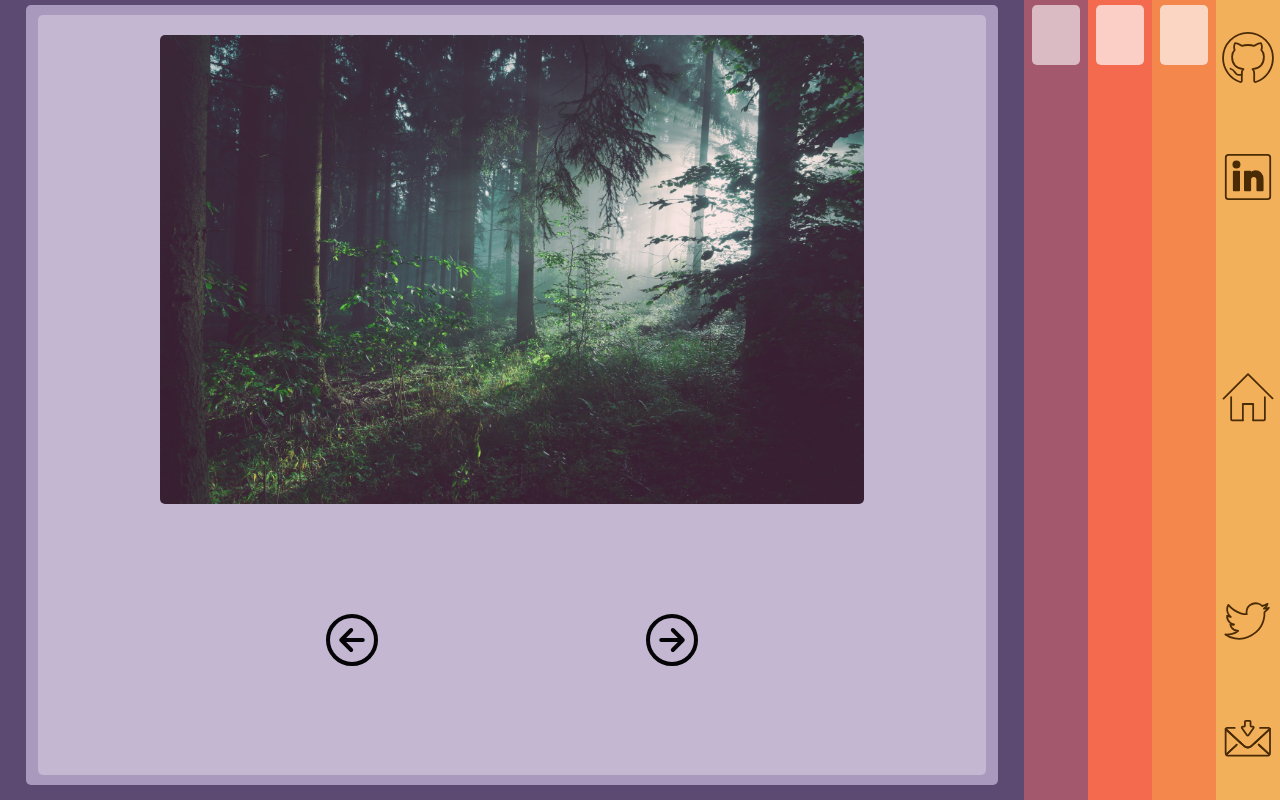
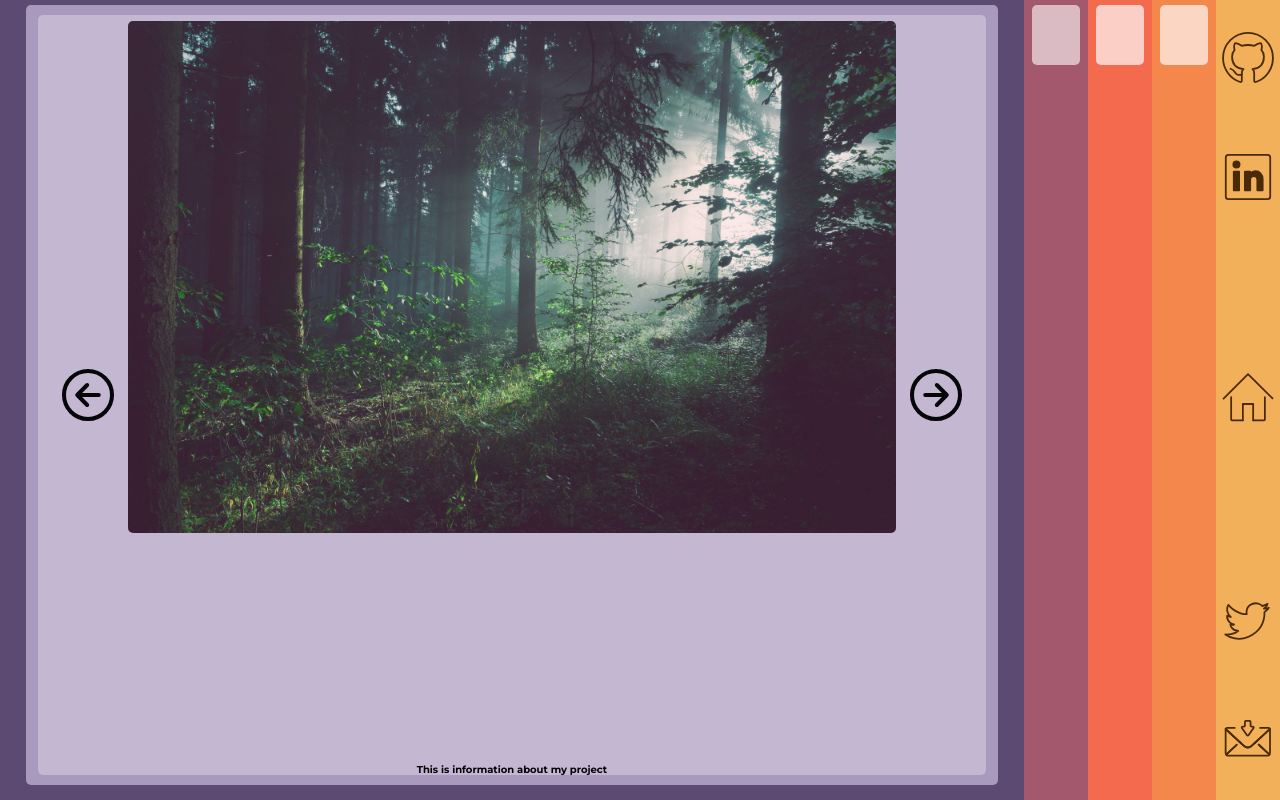
Before and after one commit to dayvista/portfolio-website, a React app: page /projects in a window 1280 px wide. Built offline with nearby package versions, Linux system fonts and the light colour scheme.

Commit message:
Add carousel radio buttons. Adjusted stylesheet.

```diff
--- a/src/components/Sections/SectionToggles/ProjectsToggle.js
+++ b/src/components/Sections/SectionToggles/ProjectsToggle.js
@@ -1,4 +1,4 @@
-import React, { useState, useRef, useEffect } from "react";
+import React, { useState, useRef, Fragment } from "react";
 import { animated, useSpring, useSprings } from "react-spring";
 
 import Icon from "../../Icon/IconIndex";
@@ -22,42 +22,20 @@ const useComponentWillMount = (func) => {
 };
 
 const ProjectsToggle = ({ index, sectionData, mVP, tVP }) => {
-  const [imageWidth, setImageWidth] = useState(0);
-  const [carouselLength, setCarouselLength] = useState(0);
-  const [carouselTransformCounter, setCarouselTransformCounter] = useState(1);
   const [carouselIndex, setCarouselIndex] = useState(0);
 
-  let resizeWindow = () => {
-    setImageWidth(window.innerWidth * 0.55 + 40);
-  };
-
-  useComponentWillMount(() => {
-    resizeWindow();
-    setCarouselLength(document.querySelectorAll("img").length);
-  });
-
-  useEffect(() => {
-    resizeWindow();
-    window.addEventListener("resize", resizeWindow);
-    return () => {
-      window.removeEventListener("resize", resizeWindow);
-    };
-  }, []);
-
   const carouselCounter = (event) => {
-    let counter = carouselTransformCounter;
     let index = carouselIndex;
 
     if (
       event.target.id === "back-arrow-icon" ||
       event.target.parentElement.id === "back-arrow-icon"
     ) {
-      if (counter < 2) {
-        counter++;
-        setCarouselTransformCounter(counter);
-      }
-
-      if (index > -1) {
+      console.log(index);
+      if (index === 0) {
+        index = projectsData.length - 1;
+        setCarouselIndex(index);
+      } else if (index > 0) {
         index--;
         setCarouselIndex(index);
       }
@@ -65,18 +43,14 @@ const ProjectsToggle = ({ index, sectionData, mVP, tVP }) => {
       event.target.id === "next-arrow-icon" ||
       event.target.parentElement.id === "next-arrow-icon"
     ) {
-      if (counter > -3) {
-        counter--;
-        setCarouselTransformCounter(counter);
-      }
-
-      if (index < projectsData.length + 1) {
+      if (index === projectsData.length - 1) {
+        index = 0;
+        setCarouselIndex(index);
+      } else if (index < projectsData.length - 1) {
         index++;
         setCarouselIndex(index);
       }
     }
-
-    console.log(index);
   };
 
   const { opacity, width, height, cursor, ...toggledProps } = useSpring({
@@ -126,130 +100,9 @@ const ProjectsToggle = ({ index, sectionData, mVP, tVP }) => {
   const imgSprings = useSprings(
     projectsData.length,
     projectsData.map((project, i) => ({
-      to:
-        i !== carouselIndex
-          ? [
-              { opacity: 0 },
-              {
-                transform:
-                  carouselLength % 2 === 0
-                    ? "translateX(" +
-                      imageWidth * (carouselTransformCounter + 0.5) +
-                      "px)"
-                    : "translateX(" +
-                      imageWidth * carouselTransformCounter +
-                      "px)",
-              },
-            ]
-          : [
-              {
-                transform:
-                  carouselLength % 2 === 0
-                    ? "translateX(" +
-                      imageWidth * (carouselTransformCounter + 0.5) +
-                      "px)"
-                    : "translateX(" +
-                      imageWidth * carouselTransformCounter +
-                      "px)",
-              },
-              { opacity: 1 },
-            ],
+      opacity: i === carouselIndex ? 1 : 0,
       from: {
         opacity: i === carouselIndex ? 1 : 0,
-        transform:
-          carouselLength % 2 === 0
-            ? "translateX(" +
-              imageWidth * (carouselTransformCounter + 0.5) +
-              "px)"
-            : "translateX(" + imageWidth * carouselTransformCounter + "px)",
-      },
-    }))
-  );
-
-  // i = [projectsData.length + i]
-  const lastImgClonesSprings = useSprings(
-    2,
-    projectsData.map((project, i) => ({
-      to:
-        i !== carouselIndex
-          ? [
-              { opacity: i === carouselIndex ? 1 : 0 },
-              {
-                transform:
-                  carouselLength % 2 === 0
-                    ? "translateX(" +
-                      imageWidth * (carouselTransformCounter + 0.5) +
-                      "px)"
-                    : "translateX(" +
-                      imageWidth * carouselTransformCounter +
-                      "px)",
-              },
-            ]
-          : [
-              {
-                transform:
-                  carouselLength % 2 === 0
-                    ? "translateX(" +
-                      imageWidth * (carouselTransformCounter + 0.5) +
-                      "px)"
-                    : "translateX(" +
-                      imageWidth * carouselTransformCounter +
-                      "px)",
-              },
-              { opacity: i === carouselIndex ? 1 : 0 },
-            ],
-      from: {
-        opacity: i === carouselIndex ? 1 : 0,
-        transform:
-          carouselLength % 2 === 0
-            ? "translateX(" +
-              imageWidth * (carouselTransformCounter + 0.5) +
-              "px)"
-            : "translateX(" + imageWidth * carouselTransformCounter + "px)",
-      },
-    }))
-  );
-
-  // i = i - 2
-  const firstImgClonesSprings = useSprings(
-    2,
-    projectsData.map((project, i) => ({
-      to:
-        i !== carouselIndex
-          ? [
-              { opacity: i === carouselIndex ? 1 : 0 },
-              {
-                transform:
-                  carouselLength % 2 === 0
-                    ? "translateX(" +
-                      imageWidth * (carouselTransformCounter + 0.5) +
-                      "px)"
-                    : "translateX(" +
-                      imageWidth * carouselTransformCounter +
-                      "px)",
-              },
-            ]
-          : [
-              {
-                transform:
-                  carouselLength % 2 === 0
-                    ? "translateX(" +
-                      imageWidth * (carouselTransformCounter + 0.5) +
-                      "px)"
-                    : "translateX(" +
-                      imageWidth * carouselTransformCounter +
-                      "px)",
-              },
-              { opacity: i === carouselIndex ? 1 : 0 },
-            ],
-      from: {
-        opacity: i === carouselIndex ? 1 : 0,
-        transform:
-          carouselLength % 2 === 0
-            ? "translateX(" +
-              imageWidth * (carouselTransformCounter + 0.5) +
-              "px)"
-            : "translateX(" + imageWidth * carouselTransformCounter + "px)",
       },
     }))
   );
@@ -260,85 +113,147 @@ const ProjectsToggle = ({ index, sectionData, mVP, tVP }) => {
       style={{ opacity, width, height, cursor, ...toggledProps }}
     >
       <animated.div className="carousel-container">
+        {!mVP && !tVP ? (
+          <Fragment>
+            <animated.div
+              className="arrow-container"
+              id="arrow-container-1"
+              style={{
+                opacity: carouselSpring.opacity,
+                width:
+                  index === `${sectionData.name}`
+                    ? carouselSpring.width.interpolate({
+                        range: [0, 0.1, 1],
+                        output: ["0vw", "10vw", "10vw"],
+                      })
+                    : carouselSpring.width.interpolate({
+                        range: [0, 0.9, 1],
+                        output: ["0vw", "0vw", "10vw"],
+                      }),
+                height:
+                  index === `${sectionData.name}`
+                    ? carouselSpring.height.interpolate({
+                        range: [0, 0.1, 1],
+                        output: ["0%", "15%", "15%"],
+                      })
+                    : carouselSpring.height.interpolate({
+                        range: [0, 0.9, 1],
+                        output: ["0%", "0%", "15%"],
+                      }),
+              }}
+            >
+              <AnimatedIcon
+                name="back-arrow"
+                key="back-arrow"
+                stroke={stroke}
+                handleClick={carouselCounter}
+              />
+            </animated.div>
             <animated.div className="carousel-slider" style={carouselSpring}>
-          {/* Clone of last 2 images in carousel */}
-          {lastImgClonesSprings.map((prop, i) => (
-            <animated.img
-              key={i - 2}
-              id={
-                i === 0
-                  ? `slide-${
-                      projectsData[projectsData.length - i - 2].id
-                    }-clone`
-                  : `slide-${projectsData[projectsData.length - i].id}-clone`
-              }
-              src={
-                i === 0
-                  ? `slide-${projectsData[projectsData.length - i - 2].src}`
-                  : `slide-${projectsData[projectsData.length - i].src}`
-              }
-              style={prop}
-            ></animated.img>
-          ))}
-          {/* Main carousel images */}
+              {/* Carousel images */}
               {imgSprings.map((prop, i) => (
+                <Fragment key={`${i}-fragment`}>
                   <animated.img
                     key={i}
                     id={`slide-${projectsData[i].id}`}
                     src={`${projectsData[i].src}`}
                     style={prop}
                   ></animated.img>
-          ))}
-          {/* Clone of first 2 images in carousel */}
-          {firstImgClonesSprings.map((prop, i) => (
-            <animated.img
-              key={i + projectsData.length}
-              id={`slide-${projectsData[i].id}-clone`}
-              src={`${projectsData[i].src}`}
-              style={prop}
-            ></animated.img>
+                  <animated.p key={`slide-${i}-text`} style={prop}>
+                    {projectsData[i].text}
+                  </animated.p>
+                </Fragment>
               ))}
             </animated.div>
             <animated.div
               className="arrow-container"
+              id="arrow-container-2"
               style={{
                 opacity: carouselSpring.opacity,
                 width:
                   index === `${sectionData.name}`
                     ? carouselSpring.width.interpolate({
                         range: [0, 0.1, 1],
-                    output: ["0%", "100%", "100%"],
+                        output: ["0vw", "10vw", "10vw"],
                       })
                     : carouselSpring.width.interpolate({
                         range: [0, 0.9, 1],
-                    output: ["0%", "0%", "100%"],
+                        output: ["0vw", "0vw", "10vw"],
                       }),
                 height:
                   index === `${sectionData.name}`
                     ? carouselSpring.height.interpolate({
                         range: [0, 0.1, 1],
-                    output: ["0%", "100%", "100%"],
+                        output: ["0%", "15%", "15%"],
                       })
                     : carouselSpring.height.interpolate({
                         range: [0, 0.9, 1],
-                    output: ["0%", "0%", "100%"],
+                        output: ["0%", "0%", "15%"],
                       }),
               }}
             >
-          <AnimatedIcon
-            name="back-arrow"
-            stroke={stroke}
-            handleClick={carouselCounter}
-          />
               <AnimatedIcon
                 name="next-arrow"
                 stroke={stroke}
                 handleClick={carouselCounter}
               />
             </animated.div>
+          </Fragment>
+        ) : (
+          <span style={{ display: "none" }}></span>
+        )}
       </animated.div>
     </animated.div>
   );
 };
 
 export default ProjectsToggle;
+
+// {/* <animated.div className="carousel-slider" style={carouselSpring}>
+//           {/* Carousel images */}
+//           {imgSprings.map((prop, i) => (
+//             <animated.img
+//               key={i}
+//               id={`slide-${projectsData[i].id}`}
+//               src={`${projectsData[i].src}`}
+//               style={prop}
+//             ></animated.img>
+//           ))}
+//         </animated.div>
+//         <animated.div
+//           className="arrow-container"
+//           style={{
+//             opacity: carouselSpring.opacity,
+//             width:
+//               index === `${sectionData.name}`
+//                 ? carouselSpring.width.interpolate({
+//                     range: [0, 0.1, 1],
+//                     output: ["0%", "100%", "100%"],
+//                   })
+//                 : carouselSpring.width.interpolate({
+//                     range: [0, 0.9, 1],
+//                     output: ["0%", "0%", "100%"],
+//                   }),
+//             height:
+//               index === `${sectionData.name}`
+//                 ? carouselSpring.height.interpolate({
+//                     range: [0, 0.1, 1],
+//                     output: ["0%", "15%", "15%"],
+//                   })
+//                 : carouselSpring.height.interpolate({
+//                     range: [0, 0.9, 1],
+//                     output: ["0%", "0%", "15%"],
+//                   }),
+//           }}
+//         >
+//           <AnimatedIcon
+//             name="back-arrow"
+//             stroke={stroke}
+//             handleClick={carouselCounter}
+//           />
+//           <AnimatedIcon
+//             name="next-arrow"
+//             stroke={stroke}
+//             handleClick={carouselCounter}
+//           />
+//         </animated.div> */}
--- a/src/components/Sections/data/projectsData.js
+++ b/src/components/Sections/data/projectsData.js
@@ -3,20 +3,24 @@ export default [
     name: "project-1",
     id: 1,
     src: "../../temp/img/earth.jpg",
+    text: "This is information about my project",
   },
   {
     name: "project-2",
     id: 2,
     src: "../../temp/img/water.jpg",
+    text: "This is information about my project",
   },
   {
     name: "project-3",
     id: 3,
     src: "../../temp/img/wind.jpg",
+    text: "This is information about my project",
   },
   {
     name: "project-4",
     id: 4,
     src: "../../temp/img/fire.jpg",
+    text: "This is information about my project",
   },
 ];
--- a/src/styles/css/Sections/Projects.css
+++ b/src/styles/css/Sections/Projects.css
@@ -6,29 +6,51 @@
 }
 .carousel-container {
   display: flex;
-  flex-direction: column;
-  justify-content: center;
-  align-items: center;
   background-color: #c3b7d1;
   border-radius: 0.5rem;
   width: 97.5%;
   height: 97.5%;
 }
+@media (min-width: 501px) {
+  .carousel-container {
+    flex-direction: row;
+    justify-content: center;
+    align-items: center;
+  }
+}
+@media (max-width: 500px) {
+  .carousel-container {
+    flex-direction: column;
+    justify-content: center;
+    align-items: center;
+  }
+}
+@media (min-width: 768px) and (max-width: 1366px) and (orientation: portrait) {
+  .carousel-container {
+    flex-direction: column;
+    justify-content: center;
+    align-items: center;
+  }
+}
 .carousel-slider {
   display: flex;
   flex-direction: row;
   justify-content: center;
-  align-items: flex-end;
+  align-items: flex-start;
 }
 .carousel-slider img {
-  margin: 2rem 2rem 0 2rem;
+  margin: 0.5vw 0 0 0;
   border-radius: 0.5rem;
   user-select: none;
   -moz-user-select: none;
   -webkit-user-select: none;
   -ms-user-select: none;
-  width: 55vw;
-  transition: -webkit-mask-image 0.25s, mask-image 0.25s, clip-path 0.25s;
+  width: 60vw;
+  position: absolute;
+}
+.carousel-slider p {
+  align-self: flex-end;
+  position: absolute;
 }
 .arrow-container {
   display: flex;
@@ -36,13 +58,11 @@
   justify-content: center;
   align-items: center;
 }
-#back-arrow-icon,
-#next-arrow-icon {
+.arrow-container #back-arrow-icon,
+.arrow-container #next-arrow-icon {
   width: 5vw;
   height: auto;
-  margin: 0 10vw;
   cursor: pointer;
-  z-index: 1;
 }
 @media (min-width: 768px) and (max-width: 1366px) and (orientation: portrait) {
   #github-svg {
--- a/src/styles/less/Sections/Projects.less
+++ b/src/styles/less/Sections/Projects.less
@@ -8,73 +8,55 @@
 
 .carousel-container {
   display: flex;
-  .flex-attributes(column, center, center);
   background-color: lighten(@color-1-purple, 40%);
   border-radius: 0.5rem;
   width: 97.5%;
   height: 97.5%;
+
+  @media (min-width: 501px) {
+    .flex-attributes(row, center, center);
+  }
+
+  @media (max-width: 500px) {
+    .flex-attributes(column, center, center);
+  }
+
+  @media (min-width: 768px) and (max-width: 1366px) and (orientation: portrait) {
+    .flex-attributes(column, center, center);
+  }
 }
 
 .carousel-slider {
   display: flex;
-  .flex-attributes(row, center, flex-end);
+  .flex-attributes(row, center, flex-start);
 
   img {
-    margin: 2rem 2rem 0 2rem;
+    margin: 0.5vw 0 0 0;
     border-radius: 0.5rem;
     user-select: none;
     -moz-user-select: none;
     -webkit-user-select: none;
     -ms-user-select: none;
-    width: 55vw;
-    transition: -webkit-mask-image 0.25s, mask-image 0.25s, clip-path 0.25s;
+    width: 60vw;
+    position: absolute;
   }
 
-  // #slide-4-clone {
-  //   -webkit-mask-image: linear-gradient(
-  //     to left,
-  //     #000 0%,
-  //     transparent 10%,
-  //     transparent 100%
-  //   );
-  //   mask-image: linear-gradient(
-  //     to left,
-  //     #000 0%,
-  //     transparent 10%,
-  //     transparent 100%
-  //   );
-  //   clip-path: inset(0% 0% 0% 90%);
-  // }
-
-  // #slide-2 {
-  //   -webkit-mask-image: linear-gradient(
-  //     to right,
-  //     #000 0%,
-  //     transparent 10%,
-  //     transparent 100%
-  //   );
-  //   mask-image: linear-gradient(
-  //     to right,
-  //     #000 0%,
-  //     transparent 10%,
-  //     transparent 100%
-  //   );
-  //   clip-path: inset(0% 90% 0% 0%);
-  // }
+  p {
+    align-self: flex-end;
+    position: absolute;
+  }
 }
 
 .arrow-container {
   display: flex;
   .flex-attributes(row, center, center);
-}
 
-#back-arrow-icon,
-#next-arrow-icon {
-  width: 5vw;
-  height: auto;
-  margin: 0 10vw;
-  cursor: pointer;
-  z-index: 1;
+  #back-arrow-icon,
+  #next-arrow-icon {
+    width: 5vw;
+    height: auto;
+    cursor: pointer;
+  }
 }
 
 // Icon SVG hover transition
```
Also changed, not shown: src/components/Icon/IconIndex.js (+7 -1 lines), src/components/Icon/Icons/Carousel/RadioButtonOff.js (added, +23 -0 lines), src/components/Icon/Icons/Carousel/RadioButtonOn.js (added, +24 -0 lines). Lines whose indentation alone changed are shown as unchanged.
